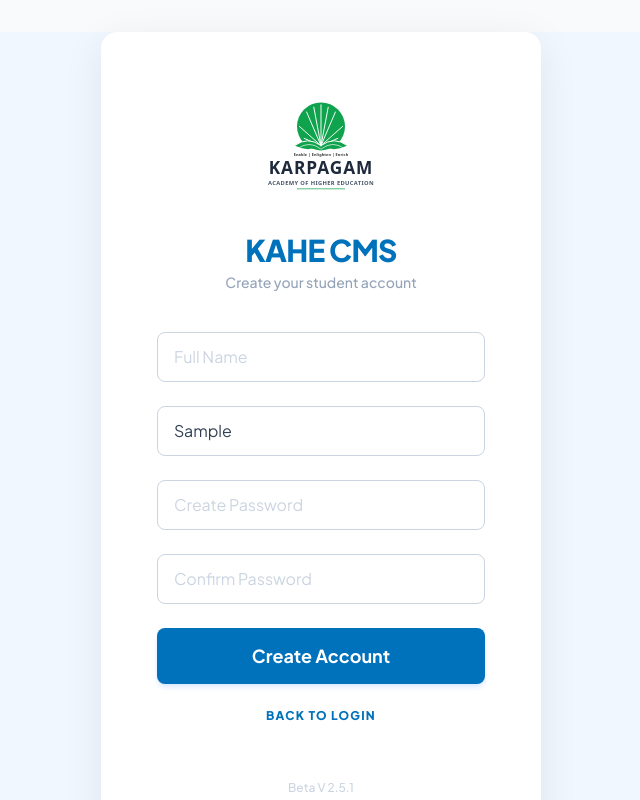
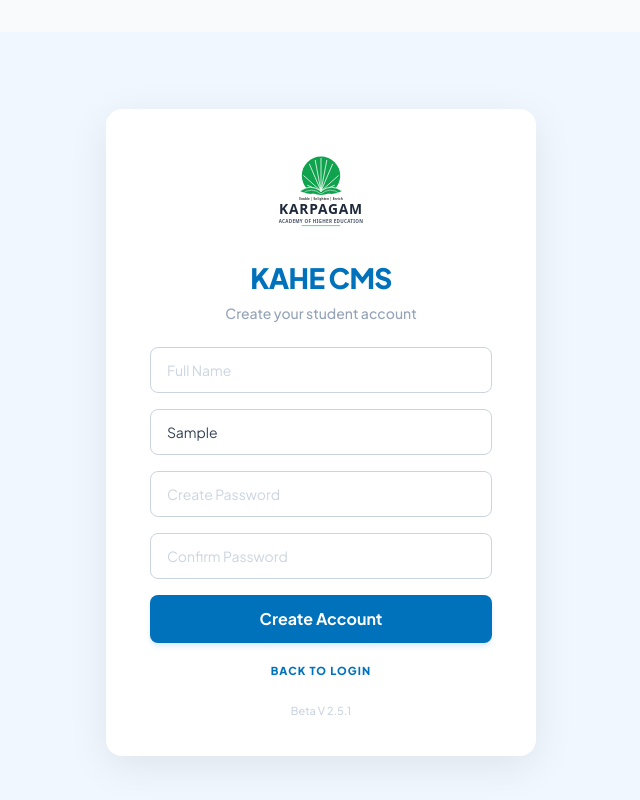
Before and after one commit to Bebin-Tech/KAHE-CMS., a React (Create React App) app in the folder frontend/: page /login in a window 1280 px wide. Both pictures are taken after typing "Sample", "Sample123" into the empty fields and a click on the button "CREATE NEW ACCOUNT". Shown: the whole page, without its empty margins (319-959 px from the left). Built offline with nearby package versions, Linux system fonts and the light colour scheme; no server answers; the HTML template or start-up script is replaced by a standard one.

Commit message:
Beta v2.10

```diff
--- a/frontend/src/pages/Login.js
+++ b/frontend/src/pages/Login.js
@@ -78,58 +78,58 @@
     };
 
     return (
-        <div className="min-h-screen flex items-center justify-center bg-[#f0f7ff] font-sans px-4">
-            <div className="max-w-[440px] w-full bg-white rounded-2xl shadow-[0_10px_40px_rgba(0,0,0,0.08)] p-8 md:p-14 flex flex-col items-center">
+        <div className="h-screen overflow-hidden flex items-center justify-center bg-[#f0f7ff] font-sans px-4 py-4">
+            <div className="max-w-[430px] w-full max-h-full bg-white rounded-2xl shadow-[0_10px_40px_rgba(0,0,0,0.08)] px-8 py-7 md:px-11 md:py-9 flex flex-col items-center">
 
                 {/* Institutional Logo */}
-                <div className="mb-6 flex justify-center">
+                <div className="mb-4 flex justify-center">
                     <img
                         src="/logo.svg"
                         alt="KAHE Logo"
-                        className="w-[120px] h-[120px] object-contain"
+                        className="w-[96px] h-[96px] object-contain"
                     />
                 </div>
 
                 {/* Title Section */}
-                <h2 className="text-3xl font-black text-[#0072bc] tracking-tight mb-1">
+                <h2 className="text-[28px] font-black text-[#0072bc] tracking-tight mb-1">
                     KAHE CMS
                 </h2>
-                <p className="text-slate-400 font-medium text-sm mb-10">
+                <p className="text-slate-400 font-medium text-sm mb-6">
                     {mode === 'login' ? 'Sign in to your account' : 'Create your student account'}
                 </p>
 
                 {error && (
-                    <div className="w-full mb-6 p-3 bg-red-50 border border-red-100 rounded-lg text-center">
-                        <p className="text-[11px] text-red-600 font-bold uppercase">{error}</p>
+                    <div className="w-full mb-4 p-2.5 bg-red-50 border border-red-100 rounded-lg text-center">
+                        <p className="text-[10px] text-red-600 font-bold uppercase">{error}</p>
                     </div>
                 )}
 
                 {mode === 'register' && (
-                    <form onSubmit={handleRegister} className="w-full space-y-6">
+                    <form onSubmit={handleRegister} className="w-full space-y-4">
                         <input
                             type="text"
-                            className="w-full px-4 py-3 bg-white border border-slate-300 rounded-lg focus:outline-none focus:ring-1 focus:ring-blue-500 transition-all text-slate-700 placeholder:text-slate-300"
+                            className="w-full px-4 py-3 bg-white border border-slate-300 rounded-lg focus:outline-none focus:ring-1 focus:ring-blue-500 transition-all text-sm text-slate-700 placeholder:text-slate-300"
                             placeholder="Full Name"
                             value={fullName}
                             onChange={(e) => setFullName(e.target.value)}
                         />
                         <input
                             type="text"
-                            className="w-full px-4 py-3 bg-white border border-slate-300 rounded-lg focus:outline-none focus:ring-1 focus:ring-blue-500 transition-all text-slate-700 placeholder:text-slate-300"
+                            className="w-full px-4 py-3 bg-white border border-slate-300 rounded-lg focus:outline-none focus:ring-1 focus:ring-blue-500 transition-all text-sm text-slate-700 placeholder:text-slate-300"
                             placeholder="Create Username"
                             value={email}
                             onChange={(e) => setEmail(e.target.value)}
                         />
                         <input
                             type="password"
-                            className="w-full px-4 py-3 bg-white border border-slate-300 rounded-lg focus:outline-none focus:ring-1 focus:ring-blue-500 transition-all text-slate-700 placeholder:text-slate-300"
+                            className="w-full px-4 py-3 bg-white border border-slate-300 rounded-lg focus:outline-none focus:ring-1 focus:ring-blue-500 transition-all text-sm text-slate-700 placeholder:text-slate-300"
                             placeholder="Create Password"
                             value={password}
                             onChange={(e) => setPassword(e.target.value)}
                         />
                         <input
                             type="password"
-                            className="w-full px-4 py-3 bg-white border border-slate-300 rounded-lg focus:outline-none focus:ring-1 focus:ring-blue-500 transition-all text-slate-700 placeholder:text-slate-300"
+                            className="w-full px-4 py-3 bg-white border border-slate-300 rounded-lg focus:outline-none focus:ring-1 focus:ring-blue-500 transition-all text-sm text-slate-700 placeholder:text-slate-300"
                             placeholder="Confirm Password"
                             value={confirmPassword}
                             onChange={(e) => setConfirmPassword(e.target.value)}
@@ -137,14 +137,14 @@
                         <button
                             type="submit"
                             disabled={isLoading}
-                            className="w-full bg-[#0072bc] text-white py-3.5 rounded-lg font-bold text-lg hover:bg-[#005a96] transition-all disabled:opacity-50 mt-4 active:scale-[0.98] shadow-md shadow-blue-100"
+                            className="w-full bg-[#0072bc] text-white py-3 rounded-lg font-bold text-base hover:bg-[#005a96] transition-all disabled:opacity-50 active:scale-[0.98] shadow-md shadow-blue-100"
                         >
                             {isLoading ? "Creating..." : "Create Account"}
                         </button>
                     </form>
                 )}
 
-                {mode === 'login' && <form onSubmit={handleLogin} className="w-full space-y-6">
+                {mode === 'login' && <form onSubmit={handleLogin} className="w-full space-y-5">
                     {/* Username Field */}
                     <div className="relative">
                         <div className="absolute inset-y-0 left-0 pl-4 flex items-center pointer-events-none text-slate-400">
@@ -154,12 +154,12 @@
                         </div>
                         <input
                             type="text"
-                            className={`w-full pl-11 pr-4 py-3 bg-white border ${emailError ? 'border-red-400' : 'border-slate-300'} rounded-lg focus:outline-none focus:ring-1 focus:ring-blue-500 transition-all text-slate-700 placeholder:text-slate-300`}
+                            className={`w-full pl-11 pr-4 py-3 bg-white border ${emailError ? 'border-red-400' : 'border-slate-300'} rounded-lg focus:outline-none focus:ring-1 focus:ring-blue-500 transition-all text-sm text-slate-700 placeholder:text-slate-300`}
                             placeholder="Username"
                             value={email}
                             onChange={(e) => { setEmail(e.target.value); setEmailError(false); }}
                         />
-                        {emailError && <p className="text-[11px] text-red-500 mt-1.5 ml-1">Please enter your email</p>}
+                        {emailError && <p className="text-[10px] text-red-500 mt-1 ml-1">Please enter your username</p>}
                     </div>
 
                     {/* Password Field */}
@@ -171,7 +171,7 @@
                         </div>
                         <input
                             type={showPassword ? "text" : "password"}
-                            className={`w-full pl-11 pr-12 py-3 bg-white border ${passwordError ? 'border-red-400' : 'border-slate-300'} rounded-lg focus:outline-none focus:ring-1 focus:ring-blue-500 transition-all text-slate-700 placeholder:text-slate-300`}
+                            className={`w-full pl-11 pr-12 py-3 bg-white border ${passwordError ? 'border-red-400' : 'border-slate-300'} rounded-lg focus:outline-none focus:ring-1 focus:ring-blue-500 transition-all text-sm text-slate-700 placeholder:text-slate-300`}
                             placeholder="Password"
                             value={password}
                             onChange={(e) => { setPassword(e.target.value); setPasswordError(false); }}
@@ -187,14 +187,14 @@
                                 <svg className="h-5 w-5" fill="none" viewBox="0 0 24 24" stroke="currentColor"><path strokeLinecap="round" strokeLinejoin="round" strokeWidth={1.5} d="M15 12a3 3 0 11-6 0 3 3 0 016 0z" /><path strokeLinecap="round" strokeLinejoin="round" strokeWidth={1.5} d="M2.458 12C3.732 7.943 7.523 5 12 5c4.478 0 8.268 2.943 9.542 7-1.274 4.057-5.064 7-9.542 7-4.477 0-8.268-2.943-9.542-7z" /></svg>
                             )}
                         </button>
-                        {passwordError && <p className="text-[11px] text-red-500 mt-1.5 ml-1">Please enter your password</p>}
+                        {passwordError && <p className="text-[10px] text-red-500 mt-1 ml-1">Please enter your password</p>}
                     </div>
 
                     {/* Sign In Button */}
                     <button
                         type="submit"
                         disabled={isLoading}
-                        className="w-full bg-[#0072bc] text-white py-3.5 rounded-lg font-bold text-lg hover:bg-[#005a96] transition-all disabled:opacity-50 mt-4 active:scale-[0.98] shadow-md shadow-blue-100"
+                        className="w-full bg-[#0072bc] text-white py-3 rounded-lg font-bold text-base hover:bg-[#005a96] transition-all disabled:opacity-50 active:scale-[0.98] shadow-md shadow-blue-100"
                     >
                         {isLoading ? "Authenticating..." : "Sign In"}
                     </button>
@@ -208,14 +208,14 @@
                         setPassword('');
                         setConfirmPassword('');
                     }}
-                    className="mt-6 text-xs font-black uppercase tracking-widest text-[#0072bc] hover:text-[#005a96]"
+                    className="mt-5 text-[11px] font-black uppercase tracking-widest text-[#0072bc] hover:text-[#005a96]"
                 >
                     {mode === 'login' ? 'Create New Account' : 'Back to Login'}
                 </button>
 
                 {/* Footer Version */}
-                <div className="mt-14 text-center">
-                    <p className="text-xs text-slate-300 font-medium">
+                <div className="mt-6 text-center">
+                    <p className="text-[11px] text-slate-300 font-medium">
                         Beta V 2.5.1
                     </p>
                 </div>
```
